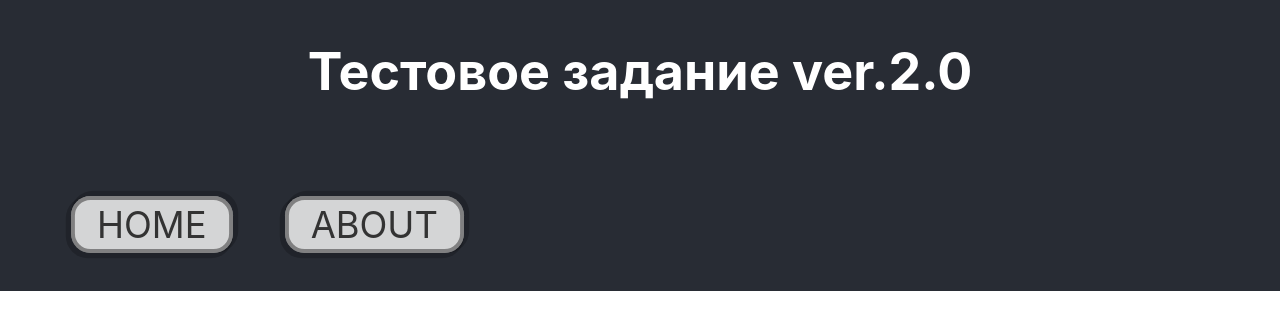
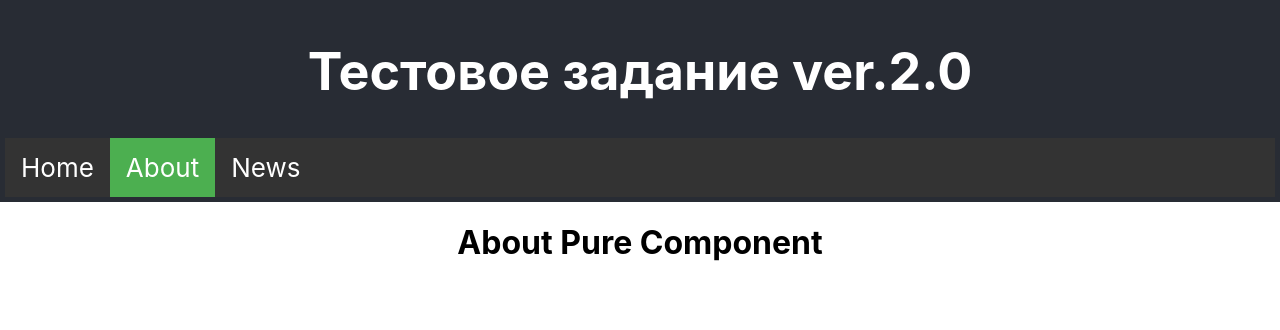
Before and after one commit to movel/tz_1_v2_0, a React (Create React App) app: page /about in a window 1280 px wide. Shown: the top 330 px of the page. Built offline with nearby package versions, Linux system fonts and the light colour scheme.

Commit message:
add router NavLink

```diff
--- a/src/App.tsx
+++ b/src/App.tsx
@@ -1,5 +1,6 @@
 import React, { Component } from 'react';
-import { Route } from 'react-router-dom'
+import { Route, NavLink } from 'react-router-dom'
+import About from './components/About'
 import './App.css';
 import './nav.scss'
 
@@ -12,15 +13,20 @@ class App extends Component {
           <nav role="full-horizontal" className="nav">
             <ul>
               <li>
-                <a href="/">Home</a>
+                <NavLink to="/" exact>Home</NavLink>
               </li>
               <li>
-                <a href="/about">About</a>
+                <NavLink to="/about">About</NavLink>
+              </li>
+              <li>
+                <NavLink to="/news">News</NavLink>
               </li>
             </ul>
           </nav>
-          <Route path="/" exact render={() => <h1>Home Page</h1>} />
         </div>
+
+        <Route path="/" exact render={() => <h1>Home Page</h1>} />
+        <Route path="/about" component={ About } />
       </div>
     );
   }
--- /dev/null
+++ b/src/components/About/index.tsx
@@ -0,0 +1,11 @@
+import React from 'react';
+
+const index = () => {
+  return (
+    <div>
+      <h1>About Pure Component</h1>
+    </div>
+  );
+};
+
+export default index;
--- a/src/nav.scss
+++ b/src/nav.scss
@@ -3,46 +3,25 @@ nav[role="full-horizontal"] {
 
   ul {
     width:100%;
-    list-style:none;
+    list-style-type: none;
+    margin: 0;
+    padding: 0;
+    overflow: hidden;
+    background-color: #333;
 
     > li {
       position:relative;
       float:left;
-      padding:.25em 1em;
-      margin:1.25em 1em;
 
-      text-transform:uppercase;
       cursor:pointer;
-      background:rgba(255, 255, 255, .8);
       text-align:center;
-      border-radius:.75em;
-      transition-duration: .3s;
-      transition-timing-function: ease-in-out;
-      transition-property: background, color, padding, border-radius;
-      box-shadow:
-        .1em -.1em 0 .1em rgba(0, 0, 0, .2),
-        inset 0 0 0 .15em rgba(0, 0, 0, .4),
-        -.1em .1em 0 .1em rgba(0, 0, 0, .2)
-      ;
-
-      &:after {
-        position:absolute;
-        z-index:-1;
-        content:"";
-        right:0;
-        border-radius:50%;
-        box-shadow:
-          1em 1em 0 2em rgba(255, 255, 255, .5)
-        ;
-      }
 
       &:last-child:after {
-         box-shadow:none;
+        box-shadow:none;
       }
 
       &:hover {
-          background-color:rgba(251, 93, 0, .8);
-          padding-left:3em;
+          background-color: #111;
 
           > a {
             color:#fff;
@@ -50,10 +29,15 @@ nav[role="full-horizontal"] {
       }
 
       > a {
-        color:#333;
-        text-decoration:none;
-        font-size: 1.4em;
-        transition:color .3s ease-in-out;
+        display: block;
+        color: white;
+        text-align: center;
+        padding: 14px 16px;
+        text-decoration: none;
+      }
+
+      > a.active {
+        background-color: #4CAF50;
       }
     }
   }
@@ -69,15 +53,5 @@ nav[role="full-horizontal"] {
   ul {
     padding:0 .5em;
   }
-
-  ul > li {
-    width:100%;
-    padding:.45em .25em;
-    margin:0 0 .55em 0;
-
-    &:after {
-      box-shadow:none;
-    }
-  }
 }
 }
```
